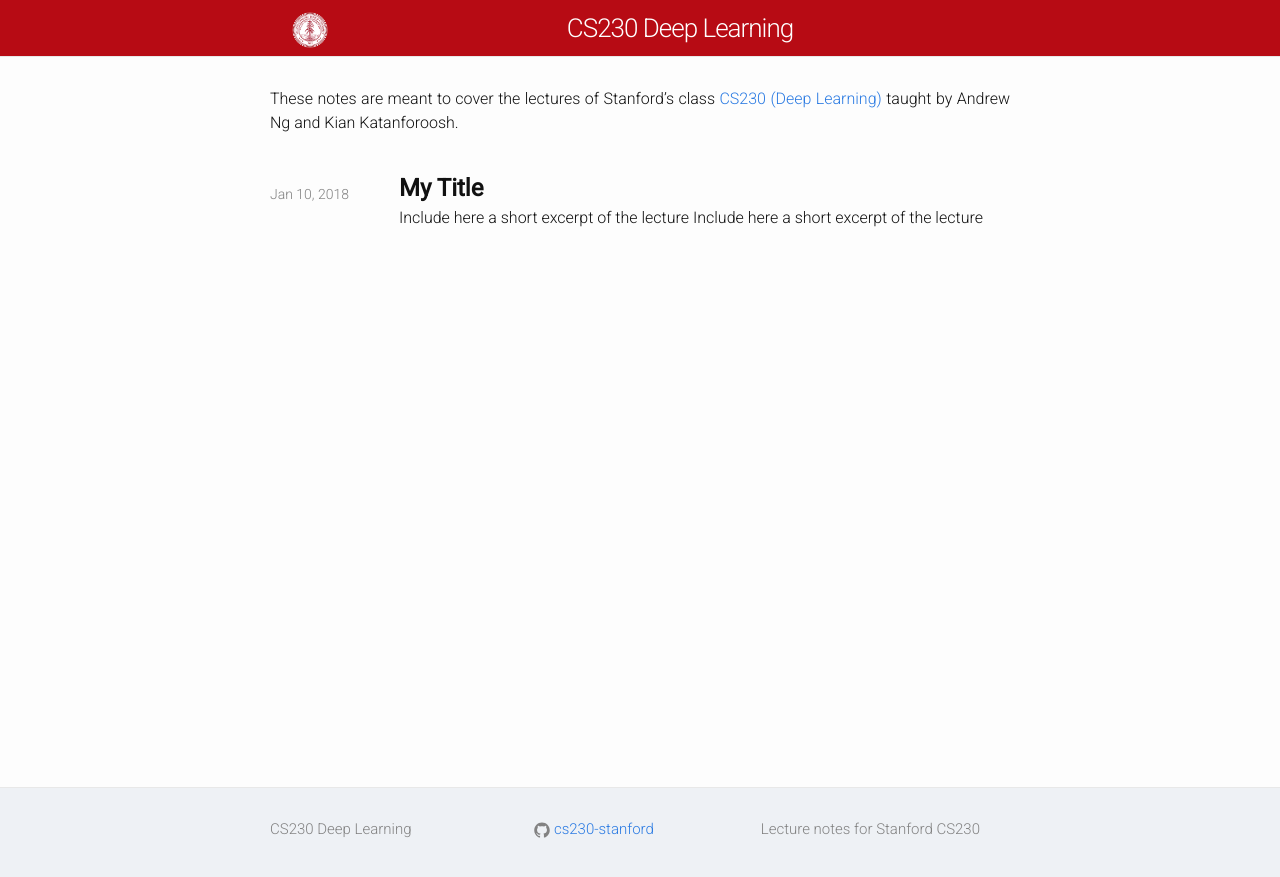
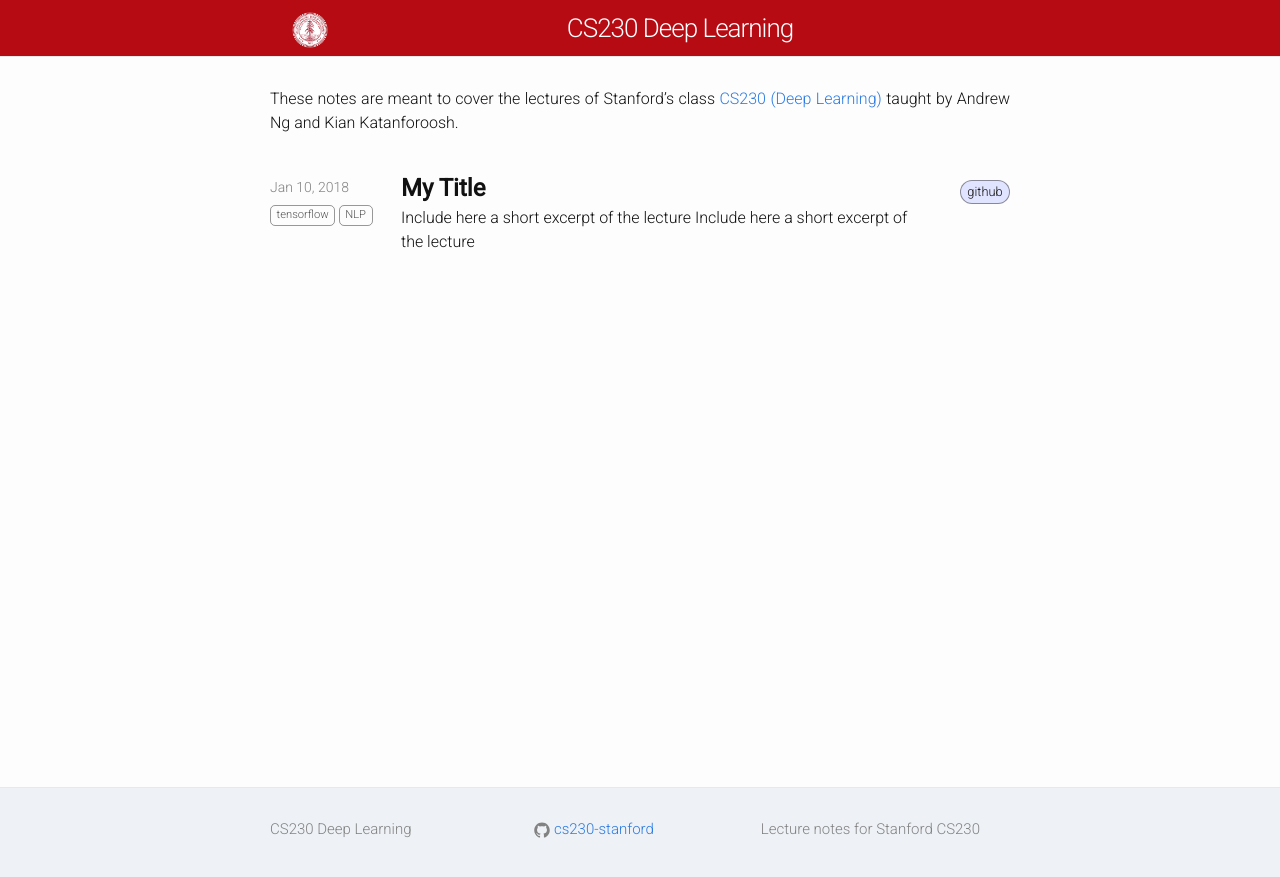
Before and after one commit to cs230-stanford/website-2018-winter, a Jekyll site: the page built from index.md, in a window 1280 px wide. Shown: the top 877 px of the page. Built offline with Jekyll 4.4.1, drawn with Linux system fonts in a browser that asks for light colours; nearby versions of some CDN libraries.

Commit message:
added tags and github links

```diff
--- a/_layouts/home.html
+++ b/_layouts/home.html
@@ -20,11 +20,21 @@
             {% for post in site.posts %}
               <li>
                 <a class="post-preview" href="{{ post.url | relative_url }}">
-                  <span class="post-meta post-metadata">{{ post.date | date: "%b %-d, %Y" }}</span>
+                  <span class="post-meta post-metadata">
+                    <div class="post-date">{{ post.date | date: "%b %-d, %Y" }}</div>
+                    <div class="tags">
+                      {% for tag in post.tags %}
+                        <div class="tag"> {{ tag }}</div>
+                      {% endfor %}
+                    </div>
+                    </span>
                   <div class="post-description">
                     <div class="post-preview-title">{{ post.title | escape }}</div>
                     <div class="post-preview-excerpt">{{ post.excerpt }}</div>
                   </div>
+                  {% if post.github %}
+                  <a class="post-github" href="{{ post.github }}">github</a>
+                  {% endif %}
                 </a>
               </li>
             {% endfor %}
--- a/_posts/2018-01-10-my-title.md
+++ b/_posts/2018-01-10-my-title.md
@@ -7,6 +7,8 @@ author: "Guillaume"
 date:   2018-01-10
 mathjax: true
 published: true
+tags: tensorflow NLP
+github: https://github.com/
 ---
 
 <!-- comment -->
--- a/assets/css/custom.css
+++ b/assets/css/custom.css
@@ -9,6 +9,10 @@ body {
   display: flex;
   min-height: 100vh;
   flex-direction: column;
+}
+
+.post {
+  padding-top: 30px;
 }
 
 .home-page-content {
@@ -34,11 +38,6 @@ li {
   text-align: center;
 }
 
-.post-preview {
-  border-bottom: 1px solid rgba(0, 0, 0, 0.1);
-  padding: 24px 0;
-}
-
 a.post-preview {
   color: inherit;
 }
@@ -55,15 +54,41 @@ a.post-preview:hover div.post-preview-title {
   font-size: 24px;
 }
 
-.post-preview:last-of-type {
-  border-bottom: none;
-}
-
 .post-metadata {
   display: inline-block;
   float: left;
-  padding-top: 1em;
-  margin-right: 50px;
+  padding-top: 0.5em;
+  padding-right: 20px;
+
+}
+
+.post-date {
+  padding-bottom: 5px;
+}
+
+.tags {
+  display: inline-block;
+}
+
+.tag {
+    color: rgba(0,0,0,0.67);
+    padding: 0.1em 0.5em;
+    margin: 0;
+    font-size: 80%;
+    border: 1px solid rgba(0,0,0,0.4);
+    border-radius: 5px;
+    margin-bottom: 5px;
+    display: inline-block;
+}
+
+@media(min-width: 768px) {
+  .post-metadata {
+    width: 15%;
+  }
+
+  .post-github {
+    float: right;
+  }
 }
 
 .post-description {
@@ -71,7 +96,30 @@ a.post-preview:hover div.post-preview-title {
   text-align: left;
   display: inline-block;
   vertical-align: top;
+  width: 70%;
 }
+
+.post-github {
+  background-color: #E1E4FF;
+  display: inline-block;
+  font-size: 80%;
+  margin-top: 10px;
+  padding: 0.1em 0.5em;
+  border-radius: 15px;
+  margin-bottom: 5px;
+  border: 1px solid rgba(0,0,0,0.4);
+}
+
+a.post-github {
+  color: inherit;
+}
+
+a.post-github:hover {
+  color: inherit;
+  background-color: #C7EEAA;
+  text-decoration: none;
+}
+
 
 
 .site-header {
```
